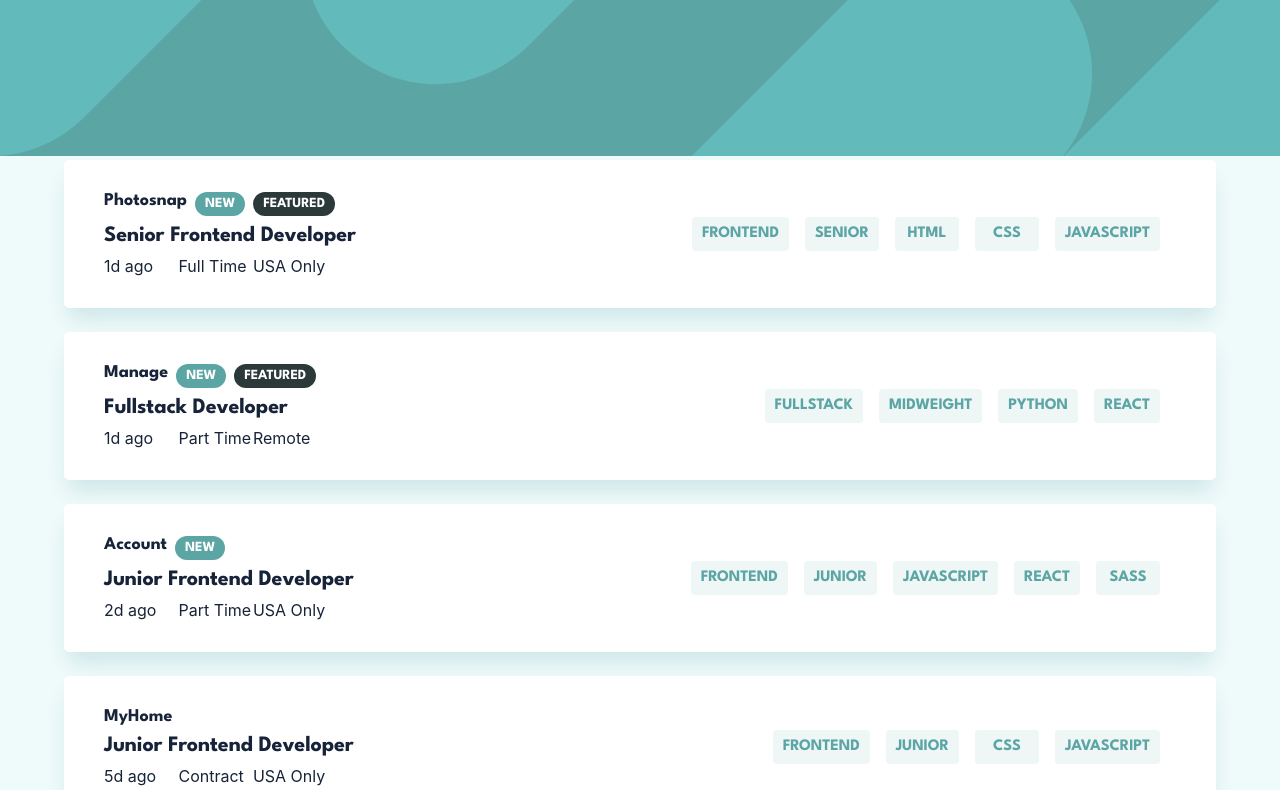
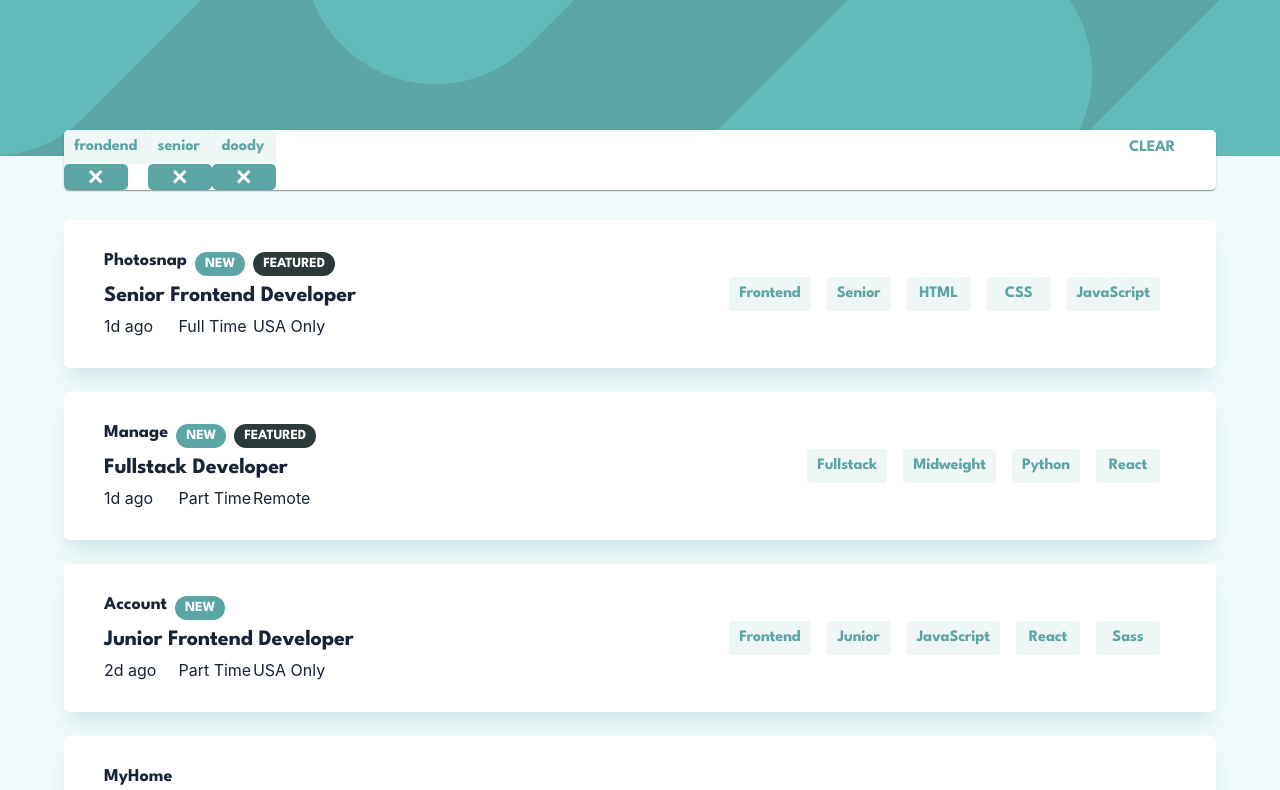
Before and after one commit to mseidel819/static-job-listings, a React (Create React App) app: page / in a window 1280 px wide. Shown: the top 790 px of the page. Built offline with nearby package versions, Linux system fonts and the light colour scheme.

Commit message:
adding tags box

```diff
--- a/src/App.js
+++ b/src/App.js
@@ -11,7 +11,7 @@ import JobData from "./data.json";
 
 function App() {
   const [jobs, setJobs] = useState([]);
-  const [search, setSearch] = useState([]);
+  const [search, setSearch] = useState(["frondend", "senior", "doody"]);
 
   useEffect(() => {
     setJobs(JobData);
@@ -27,7 +27,9 @@ function App() {
   return (
     <ThemeProvider theme={themeOptions}>
       <HeaderDesktop className="header" />
-      <TagsBox />
+      <Container maxWidth="lg">
+        <TagsBox search={search} />
+      </Container>
       <Container maxWidth="lg">
         {jobs.map((job) => {
           return (
--- a/src/components/card/card.styles.jsx
+++ b/src/components/card/card.styles.jsx
@@ -8,6 +8,7 @@ export const StyledButton = styled(Button)({
   padding: "5px 10px",
   margin: "auto 0",
   marginRight: "16px",
+  textTransform: "none",
 
   "&:hover": {
     backgroundColor: "#5CA5A5",
--- a/src/components/tags/tags.component.jsx
+++ b/src/components/tags/tags.component.jsx
@@ -1,3 +1,29 @@
-const TagsBox = () => {};
+import { Card, Grid, Box, Typography } from "@mui/material";
+import { ReactComponent as Remove } from "../../images/icon-remove.svg";
+import { ClearButton, ButtonLabel, RemoveButton } from "./tags.styles";
+
+const TagsBox = ({ search }) => {
+  return (
+    <Card sx={{ position: "relative", top: "-30px" }}>
+      <Grid container justifyContent="space-between">
+        <Grid item container xs={10}>
+          {search.map((tag, i) => (
+            <Box key={i}>
+              <ButtonLabel variant="body2">{tag}</ButtonLabel>
+              <RemoveButton>
+                <Remove />
+              </RemoveButton>
+            </Box>
+          ))}
+        </Grid>
+        <Grid item xs={1}>
+          <ClearButton variant="text" color="secondary">
+            Clear
+          </ClearButton>
+        </Grid>
+      </Grid>
+    </Card>
+  );
+};
 
 export default TagsBox;
--- /dev/null
+++ b/src/components/tags/tags.styles.jsx
@@ -0,0 +1,24 @@
+import styled from "@emotion/styled";
+import { Button, Typography } from "@mui/material";
+
+export const ClearButton = styled(Button)({
+  "&:hover": {
+    background: "white",
+
+    textDecoration: "underline",
+  },
+});
+
+export const ButtonLabel = styled(Typography)({
+  backgroundColor: "hsl(180, 31%, 95%)",
+  color: "#5CA5A5",
+  borderRadius: "4px",
+  padding: "5px 10px",
+  margin: "auto 0",
+
+  textTransform: "none",
+});
+
+export const RemoveButton = styled(Button)({
+  backgroundColor: "#5CA5A5",
+});
--- a/src/themes.js
+++ b/src/themes.js
@@ -9,7 +9,7 @@ export const themeOptions = createTheme({
       dark: "#0079ff",
     },
     secondary: {
-      main: "#f50057",
+      main: "#5CA5A5",
     },
     background: {
       default: "#ffffff",
@@ -18,7 +18,7 @@ export const themeOptions = createTheme({
     text: {
       secondary: "#faf8f6",
       primary: "#172339",
-      disabled: "rgba(254,254,254,0.8)",
+      disabled: "#5CA5A5",
     },
   },
   typography: {
```
